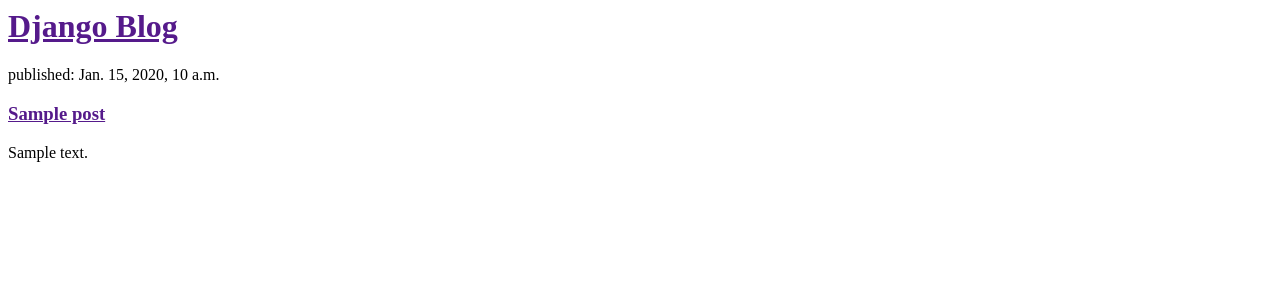
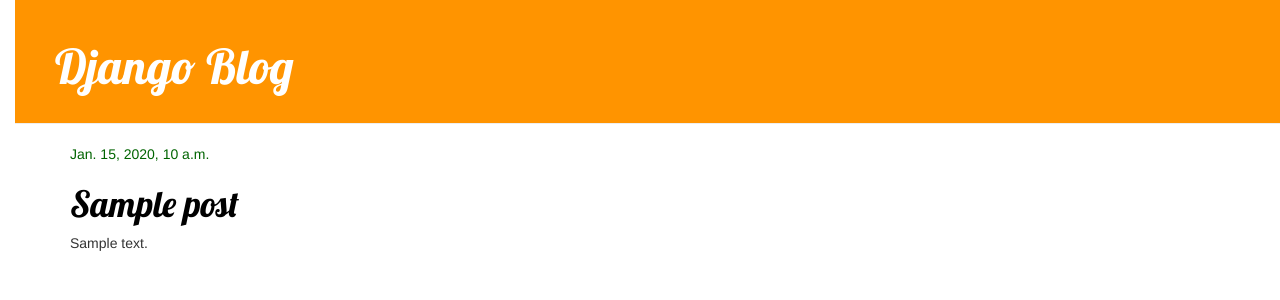
Before and after one commit to jinho6225/python_Django_blog, a Django app: page / in a window 1280 px wide. Shown: the top 300 px of the page. Run offline with Django 3.2, Linux system fonts and the light colour scheme; tables that the repository leaves empty hold one stand-in row (values such as "Sample post"); some libraries are stand-ins or nearby versions.

Commit message:
added view and template for detailed blog post with added CSS

```diff
--- /dev/null
+++ b/blog/static/css/blog.css
@@ -0,0 +1,65 @@
+h1 a {
+  color: #fca205;
+  font-family: 'Lobster';
+}
+
+body {
+  padding-left: 15px;
+}
+
+.page-header {
+  background-color: #ff9400;
+  margin-top: 0;
+  padding: 20px 20px 20px 40px;
+}
+
+.page-header h1,
+.page-header h1 a,
+.page-header h1 a:visited,
+.page-header h1 a:active {
+  color: #ffffff;
+  font-size: 36pt;
+  text-decoration: none;
+}
+
+.content {
+  margin-left: 40px;
+}
+
+h1,
+h2,
+h3,
+h4 {
+  font-family: 'Lobster', cursive;
+}
+
+.date {
+  color: darkgreen;
+}
+
+.save {
+  float: right;
+}
+
+.post-form textarea,
+.post-form input {
+  width: 100%;
+}
+
+.top-menu,
+.top-menu:hover,
+.top-menu:visited {
+  color: #ffffff;
+  float: right;
+  font-size: 26pt;
+  margin-right: 20px;
+}
+
+.post {
+  margin-bottom: 70px;
+}
+
+.post h1 a,
+.post h1 a:visited {
+  color: #000000;
+}
--- /dev/null
+++ b/blog/templates/blog/base.html
@@ -0,0 +1,33 @@
+{% load static %}
+<html>
+  <head>
+    <title>Django blog</title>
+    <link
+      rel="stylesheet"
+      href="//maxcdn.bootstrapcdn.com/bootstrap/3.2.0/css/bootstrap.min.css"
+    />
+    <link
+      rel="stylesheet"
+      href="//maxcdn.bootstrapcdn.com/bootstrap/3.2.0/css/bootstrap-theme.min.css"
+    />
+    <link
+      href="//fonts.googleapis.com/css?family=Lobster&subset=latin,latin-ext"
+      rel="stylesheet"
+      type="text/css"
+    />
+    <link rel="stylesheet" href="{% static 'css/blog.css' %}" />
+  </head>
+
+  <body>
+    <div class="page-header">
+      <h1><a href="/">Django Blog</a></h1>
+    </div>
+    <div class="content container">
+      <div class="row">
+        <div class="col-md-8">
+          {% block content %} {% endblock %}
+        </div>
+      </div>
+    </div>
+  </body>
+</html>
--- a/blog/templates/blog/post_list.html
+++ b/blog/templates/blog/post_list.html
@@ -1,19 +1,9 @@
-<html>
-  <head>
-    <title>Django</title>
-  </head>
-
-  <body>
-    <div>
-      <h1><a href="">Django Blog</a></h1>
-    </div>
-
-    {% for post in posts %}
-    <div>
-      <p>published: {{ post.published_date }}</p>
-      <h3><a href="">{{ post.title }}</a></h3>
-      <p>{{ post.text | linebreaksbr }}</p>
-    </div>
-    {% endfor %}
-  </body>
-</html>
+{% extends 'blog/base.html' %} {% block content %} {% for post in posts %}
+<div class="post">
+  <div class="date">
+    {{ post.published_date }}
+  </div>
+  <h1><a href="{% url 'post_detail' pk=post.pk %}">{{ post.title }}</a></h1>
+  <p>{{ post.text|linebreaksbr }}</p>
+</div>
+{% endfor %} {% endblock %}
--- a/blog/urls.py
+++ b/blog/urls.py
@@ -3,4 +3,5 @@
 
 urlpatterns = [
     path('', views.post_list, name='post_list'),
+    path('post/<int:pk>/', views.post_detail, name='post_detail'),
 ]
--- a/blog/views.py
+++ b/blog/views.py
@@ -1,4 +1,4 @@
-from django.shortcuts import render
+from django.shortcuts import render, get_object_or_404
 from .models import Post
 from django.utils import timezone
 
@@ -7,3 +7,7 @@
     posts = Post.objects.filter(published_date__lte=timezone.now()).order_by('published_date')
     posts = list(posts)
     return render(request, 'blog/post_list.html', {'posts': posts})
+
+def post_detail(request, pk):
+    post = get_object_or_404(Post, pk=pk)
+    return render(request, 'blog/post_detail.html', {'post': post})
```
Also changed, not shown: blog/templates/blog/post_detail.html (added, +11 -0 lines).
